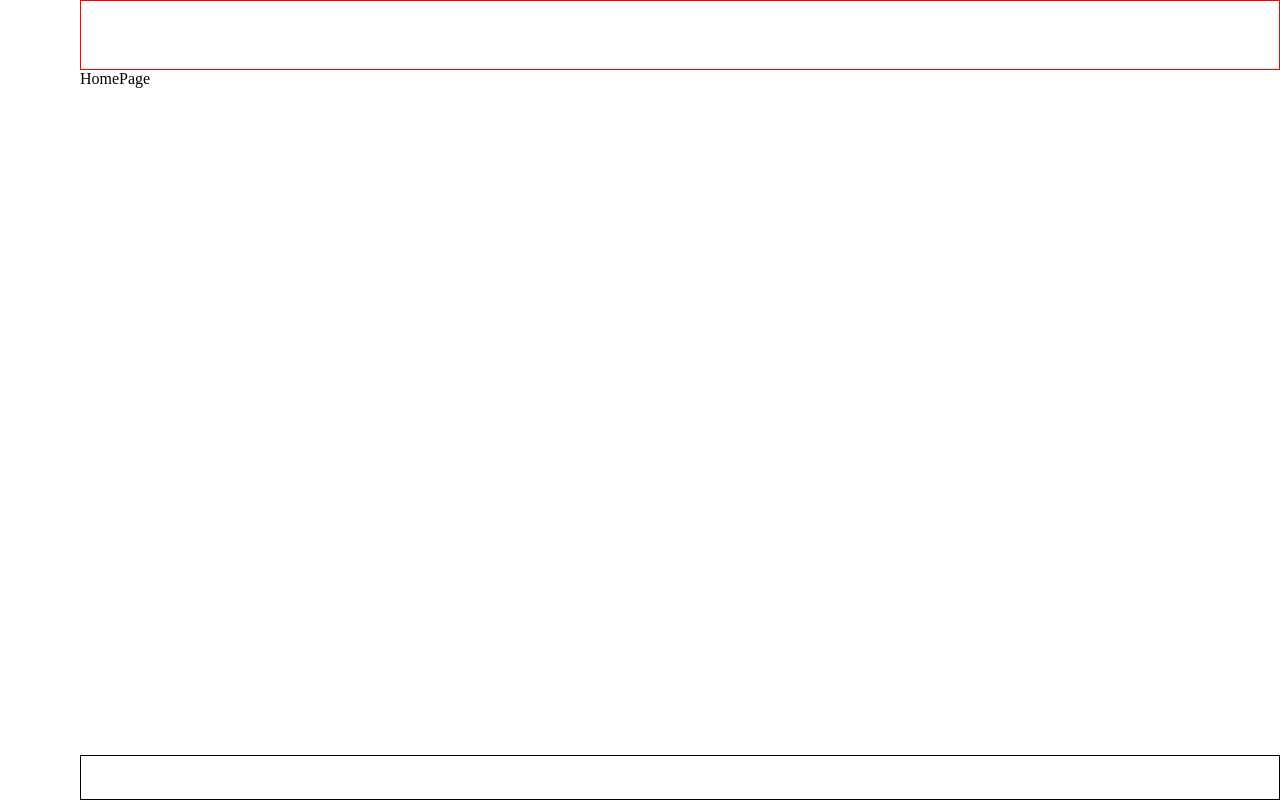
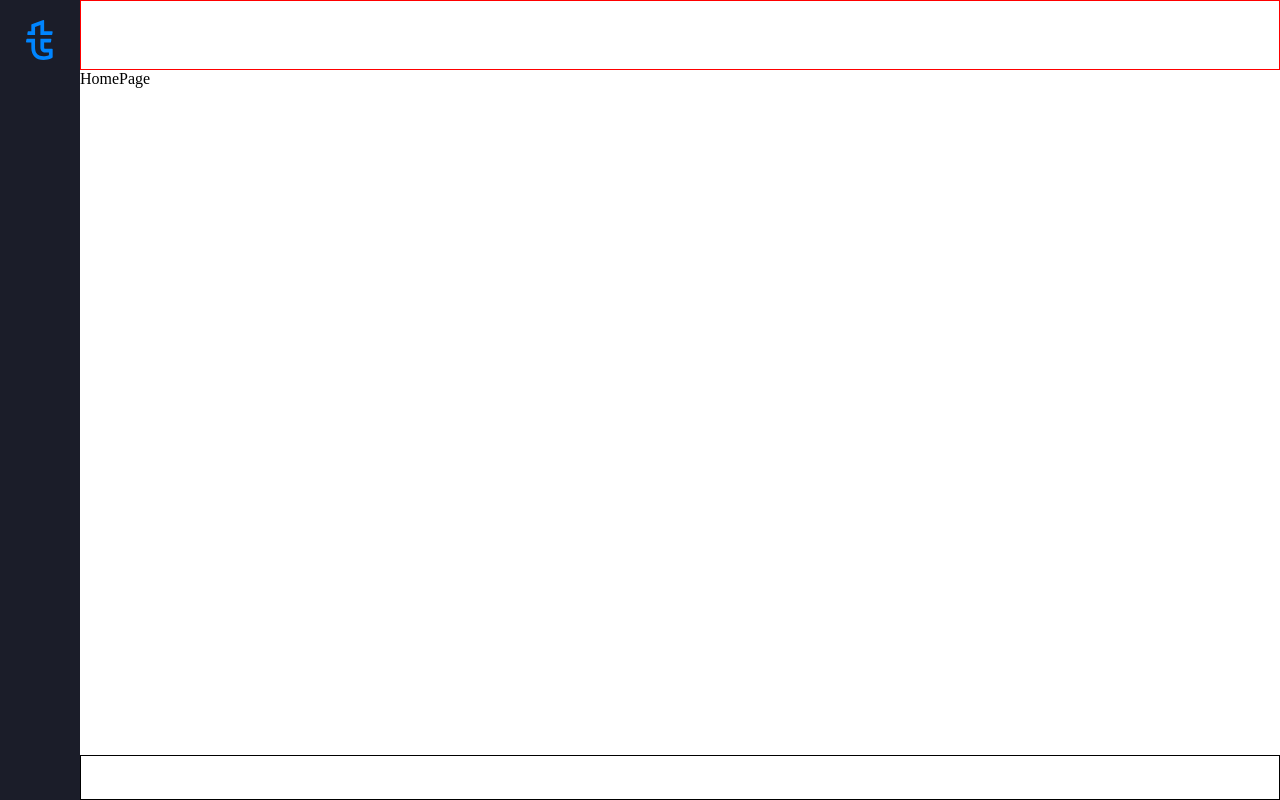
Before and after one commit to Ridge23/fe-assignment, a React app: page / in a window 1280 px wide. Built offline with nearby package versions, Linux system fonts and the light colour scheme.

Commit message:
Add sidemenu with logo

```diff
--- /dev/null
+++ b/src/components/icons/LogoIcon/LogoIcon.tsx
@@ -0,0 +1,7 @@
+import React from 'react';
+
+import './sass/logo-icon.scss';
+
+export default function LogoIcon() {
+    return <i className="logo-icon" />
+}
--- /dev/null
+++ b/src/components/icons/LogoIcon/sass/logo-icon.scss
@@ -0,0 +1,7 @@
+.logo-icon {
+    background-image: url('../img/logo.svg');
+    background-repeat: no-repeat;
+    width: 28px;
+    height: 40px;
+    display: block;
+}
--- a/src/components/layout/Layout.tsx
+++ b/src/components/layout/Layout.tsx
@@ -1,4 +1,6 @@
 import React from 'react';
+
+import SideMenu from '../sidemenu/SideMenu';
 
 import './sass/layout.scss';
 
@@ -10,7 +12,7 @@ export default function Layout({ children }: ILayout): JSX.Element {
     return (
         <div className="layout">
             <div className="layout__sidebar">
-
+                <SideMenu />
             </div>
             <div className="layout__content">
                 <div className="layout__content-header">
--- /dev/null
+++ b/src/components/sidemenu/SideMenu.tsx
@@ -0,0 +1,18 @@
+import React from 'react';
+
+import LogoIcon from '../icons/LogoIcon/LogoIcon';
+
+import './sass/sidemenu.scss';
+
+export default function SideMenu(): JSX.Element {
+    return (
+        <div className="sidemenu">
+            <div className="sidemenu__logo">
+                <LogoIcon />
+            </div>
+            <div className="sidemenu__menu">
+
+            </div>
+        </div>
+    )
+}
--- /dev/null
+++ b/src/components/sidemenu/sass/sidemenu.scss
@@ -0,0 +1,15 @@
+.sidemenu {
+    background-color: #1B1D29;
+    width: 100%;
+    height: 100%;
+    display: flex;
+    flex-direction: column;
+
+    &__logo {
+        width: 100%;
+        height: 80px;
+        display: flex;
+        align-items: center;
+        justify-content: center;
+    }
+}
```
Also changed, not shown: src/components/icons/LogoIcon/img/logo.svg (added).
